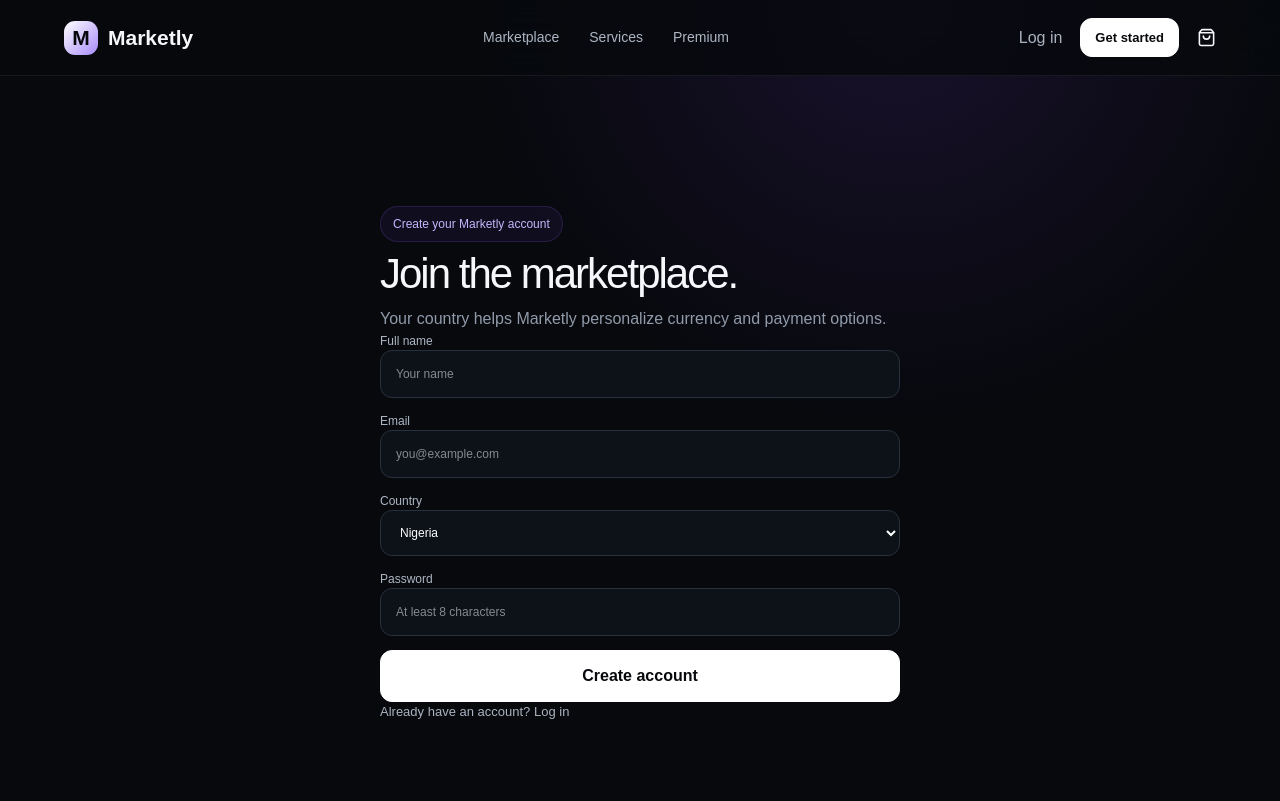
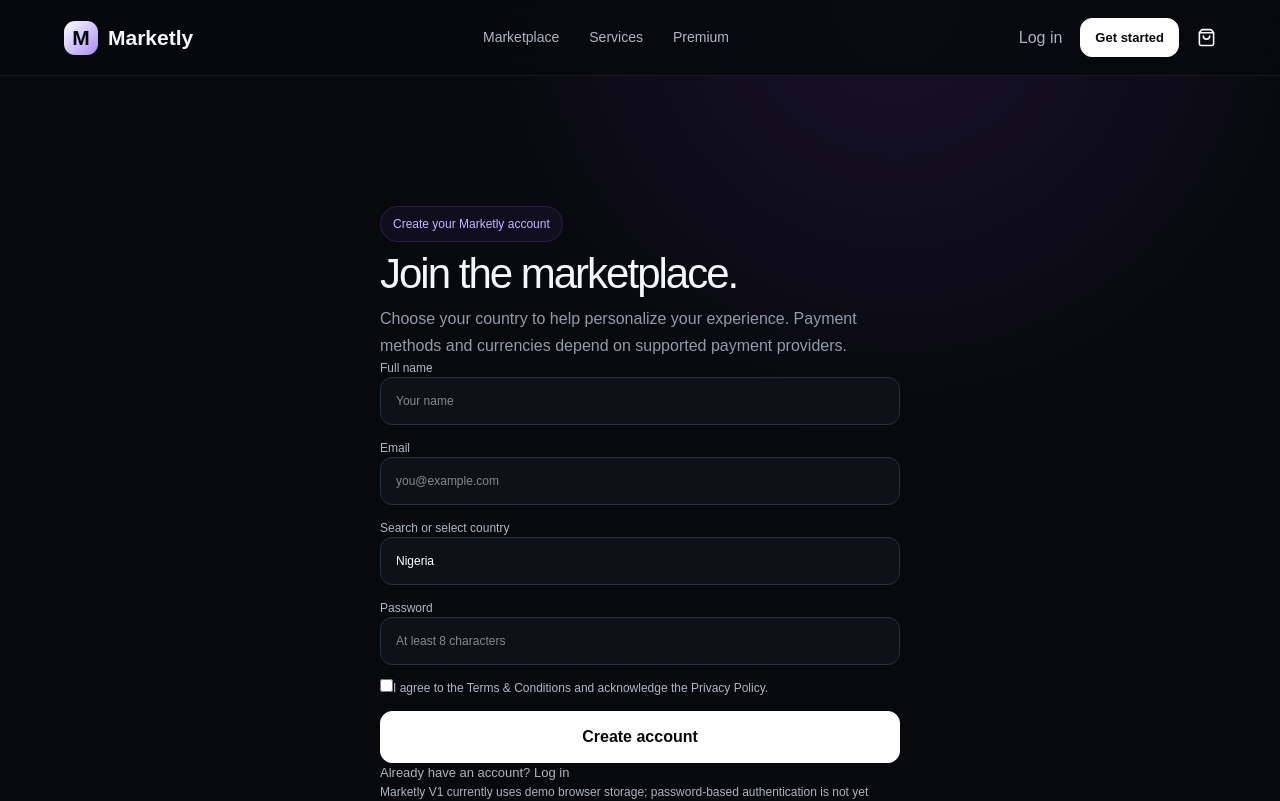
Before and after one commit to website-page/marketly, a Next.js app: page /signup in a window 1280 px wide. Shown: the top 801 px of the page. Built offline with nearby package versions, Linux system fonts and the light colour scheme.

Commit message:
Add searchable global country selector and policy agreement

```diff
--- a/app/signup/page.tsx
+++ b/app/signup/page.tsx
@@ -2,7 +2,7 @@
 
 import { useState } from 'react';
 import Link from 'next/link';
-import { countries } from '@/lib/data';
+import { countryNames } from '@/lib/country-names';
 
 export default function Signup() {
   const [country, setCountry] = useState('Nigeria');
@@ -10,10 +10,15 @@ export default function Signup() {
   function createAccount(e: React.FormEvent<HTMLFormElement>) {
     e.preventDefault();
     const form = new FormData(e.currentTarget);
+    const normalizedCountry = countryNames.find((name) => name.toLowerCase() === country.trim().toLowerCase());
+    if (!normalizedCountry) {
+      alert('Please select a country from the suggestions.');
+      return;
+    }
     const user = {
       name: String(form.get('name') || ''),
       email: String(form.get('email') || ''),
-      country,
+      country: normalizedCountry,
     };
     localStorage.setItem('marketly_user', JSON.stringify(user));
     window.dispatchEvent(new Event('marketly-auth'));
@@ -24,16 +29,35 @@ export default function Signup() {
     <main className="page">
       <div className="formWrap">
         <span className="eyebrow">Create your Marketly account</span>
-        <h1 style={{fontSize:42,letterSpacing:-2}}>Join the marketplace.</h1>
-        <p className="pageSub">Your country helps Marketly personalize currency and payment options.</p>
+        <h1 style={{ fontSize: 42, letterSpacing: -2 }}>Join the marketplace.</h1>
+        <p className="pageSub">Choose your country to help personalize your experience. Payment methods and currencies depend on supported payment providers.</p>
         <form className="form" onSubmit={createAccount}>
-          <label className="label">Full name<input name="name" className="input" required placeholder="Your name"/></label>
-          <label className="label">Email<input name="email" className="input" type="email" required placeholder="you@example.com"/></label>
-          <label className="label">Country<select className="select" value={country} onChange={e=>setCountry(e.target.value)}>{countries.map(([c])=><option key={c}>{c}</option>)}</select></label>
-          <label className="label">Password<input name="password" className="input" type="password" required minLength={8} placeholder="At least 8 characters"/></label>
+          <label className="label">Full name<input name="name" className="input" required placeholder="Your name" autoComplete="name" /></label>
+          <label className="label">Email<input name="email" className="input" type="email" required placeholder="you@example.com" autoComplete="email" /></label>
+          <label className="label">Search or select country
+            <input
+              name="country"
+              className="input"
+              list="marketly-country-options"
+              value={country}
+              onChange={(e) => setCountry(e.target.value)}
+              placeholder="Start typing a country..."
+              autoComplete="country-name"
+              required
+            />
+            <datalist id="marketly-country-options">
+              {countryNames.map((name) => <option key={name} value={name} />)}
+            </datalist>
+          </label>
+          <label className="label">Password<input name="password" className="input" type="password" required minLength={8} placeholder="At least 8 characters" autoComplete="new-password" /></label>
+          <label className="label termsAgree">
+            <input type="checkbox" required />
+            <span>I agree to the <Link href="/terms">Terms &amp; Conditions</Link> and acknowledge the <Link href="/privacy-policy">Privacy Policy</Link>.</span>
+          </label>
           <button className="button" type="submit">Create account</button>
         </form>
-        <p className="muted" style={{fontSize:13}}>Already have an account? <Link href="/login">Log in</Link></p>
+        <p className="muted" style={{ fontSize: 13 }}>Already have an account? <Link href="/login">Log in</Link></p>
+        <p className="muted" style={{ fontSize: 12 }}>Marketly V1 currently uses demo browser storage; password-based authentication is not yet connected to a secure backend.</p>
       </div>
     </main>
   );
```
